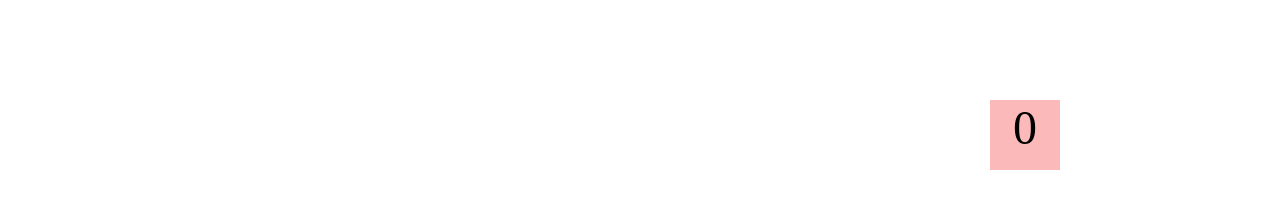
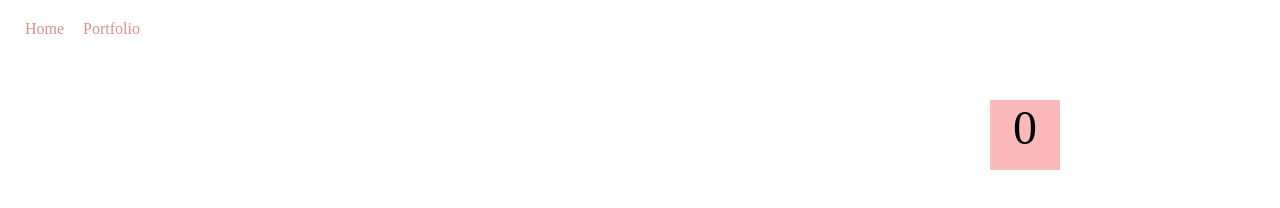
Before and after one commit to KatalinaWhitney/katalinawhitney.github.io, a plain HTML site: page fsd-projects/bouncing-box/index.html in a window 1280 px wide. Drawn offline with Linux system fonts and the light colour scheme.

Commit message:
Navagation from Bouncing Box

```diff
--- a/fsd-projects/bouncing-box/index.html
+++ b/fsd-projects/bouncing-box/index.html
@@ -1,5 +1,6 @@
 <!DOCTYPE html>
 <html>
+
 <head>
   <meta charset="utf-8" />
   <title>Bouncing Box</title>
@@ -27,6 +28,12 @@
 </head>
 
 <body class="board">
+  <nav
+    style="position: fixed; top: 10px; left: 10px; background: rgba(255,255,255,0.9); padding: 10px 15px; border-radius: 8px; z-index: 1000;">
+    <a href="../../index.html"
+      style="margin-right: 15px; text-decoration: none; color: #d99189; font-weight: 500;">Home</a>
+    <a href="../../portfolio.html" style="text-decoration: none; color: #d99189; font-weight: 500;">Portfolio</a>
+  </nav>
   <!-- HTML for the box -->
   <div class="box">0</div>
 
@@ -83,8 +90,8 @@
        * If the box drifts off the screen, turn it around!
        */
       function update() {
-        moveBoxTo (200);
-        moveBoxTo (positionX);
+        moveBoxTo(200);
+        moveBoxTo(positionX);
         positionX = positionX + speed;
         if (positionX > boardWidth) {
           speed *= -1
@@ -106,7 +113,7 @@
        */
       function handleBoxClick() {
         positionX = 0;
-        changeBoxText (points);
+        changeBoxText(points);
         points += 1;
         speed = 3 * points + 10;
 
@@ -117,4 +124,5 @@
     })();
   </script>
 </body>
+
 </html>
```
Lines whose indentation alone changed are shown as unchanged.
